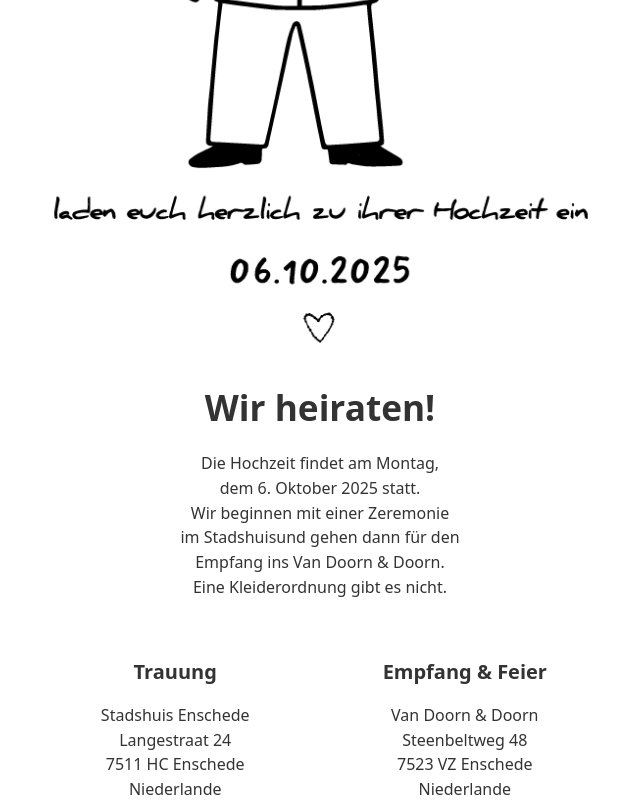
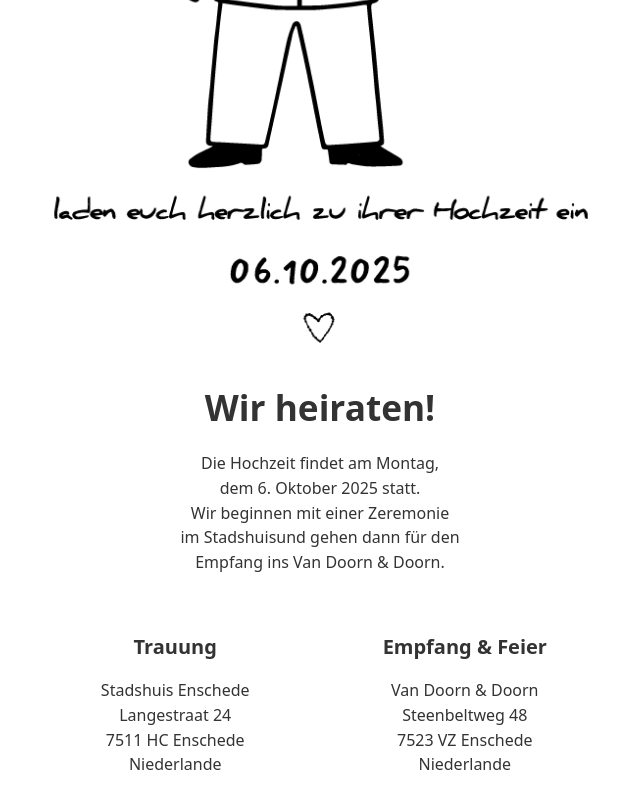
Before and after one commit to madmobmurphy/wedding_site_package, a plain HTML site: page index.html in a window 1280 px wide. Shown: the part 436-1236 px from the top of the page, without its empty margins (320-960 px from the left). Drawn offline with Linux system fonts and the light colour scheme.

Commit message:
Update index.html

```diff
--- a/index.html
+++ b/index.html
@@ -20,7 +20,6 @@
       Wir beginnen mit einer Zeremonie<br>
       im Stadshuisund gehen dann für den<br>
       Empfang ins Van Doorn & Doorn.<br>
-      Eine Kleiderordnung gibt es nicht.
     </p>
   </header>
 
```
